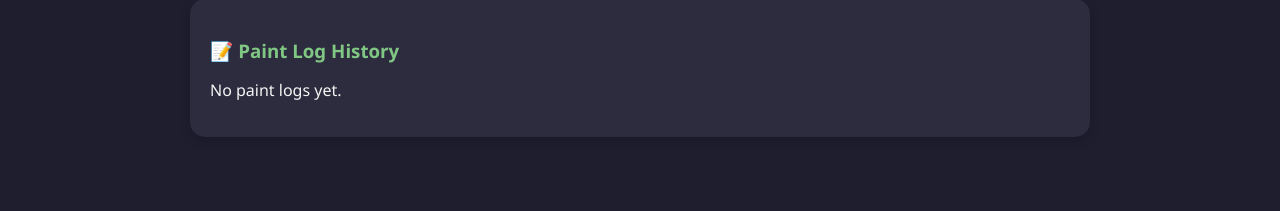
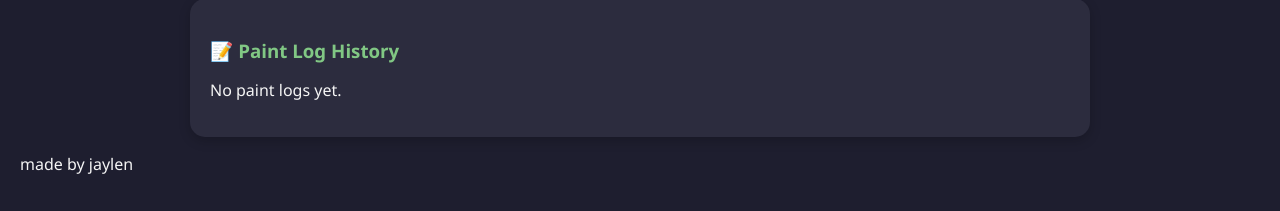
Before and after one commit to Jaylen1010/Paint-Tracker, a Flask app: page / in a window 1280 px wide. Shown: the part 703-914 px from the top of the page. Before the commit the page ends 840 px from the top, so only its background shows below. Run offline with Flask 3, Linux system fonts and the light colour scheme; data that the repository does not hold is empty.

Commit message:
Update home.html

```diff
--- a/templates/home.html
+++ b/templates/home.html
@@ -204,6 +204,6 @@
     </div>
 
   </div>
-
+  <P>made by jaylen </P>
 </body>
 </html>
```
